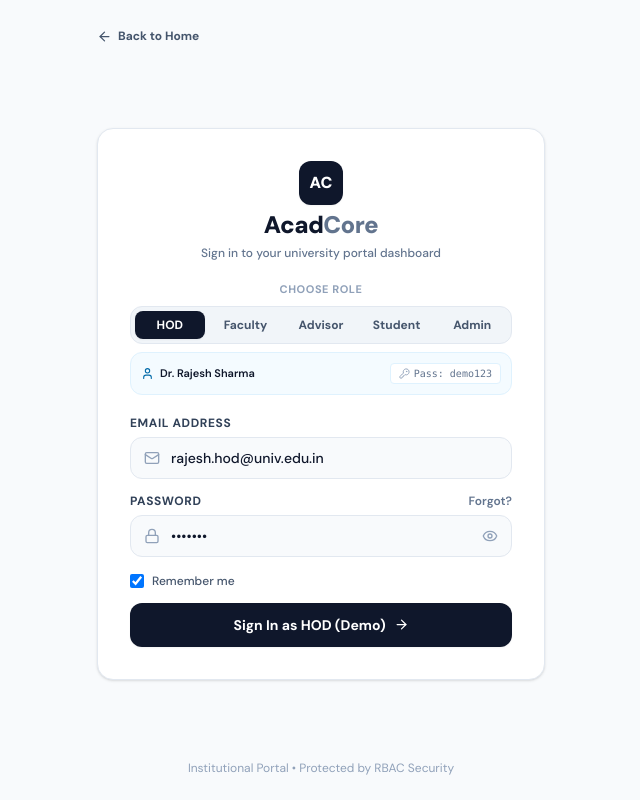
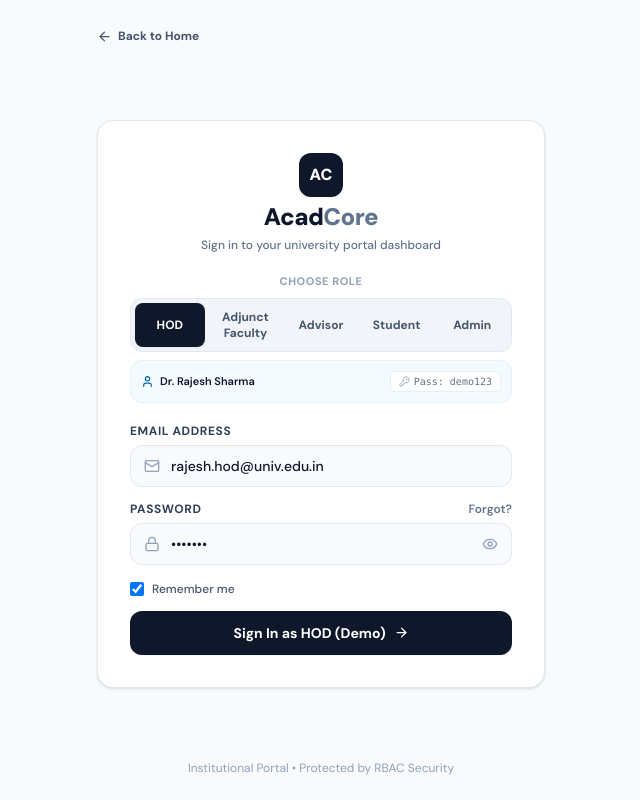
Before and after one commit to its5zoo/temp1, a React (Vite) app in the folder client/: page /login in a window 1280 px wide. Shown: the whole page, without its empty margins (319-959 px from the left). Built offline with nearby package versions, Linux system fonts and the light colour scheme; no server answers.

Commit message:
feat: customize faculty portal to Adjunct Faculty (Visiting Industry Trainer) specialized in bootcamps and advanced training

```diff
--- a/client/src/components/faculty/FacultyOverviewTab.jsx
+++ b/client/src/components/faculty/FacultyOverviewTab.jsx
@@ -31,11 +31,11 @@ export default function FacultyOverviewTab({ overviewData, setActiveTab }) {
                 {profile?.name || 'Prof. Priya Sharma'}
               </h2>
               <span className="px-2.5 py-0.5 rounded-full text-xs font-bold bg-slate-100 text-slate-800 border border-slate-300">
-                Associate Professor
+                Adjunct Faculty (Visiting Trainer)
               </span>
             </div>
             <p className="text-sm text-slate-500 mt-1">
-              Department of Computer Science & Engineering • Cabin: Academic Block B, Room 308
+              Department of Computer Science & Engineering • Industry Training & Bootcamp Track
             </p>
           </div>
         </div>
--- a/client/src/components/layout/Sidebar.jsx
+++ b/client/src/components/layout/Sidebar.jsx
@@ -267,7 +267,7 @@ export default function Sidebar() {
         <div className="user-info">
           <p className="user-name">{user?.name || 'User'}</p>
           <p className="user-role">
-            {isHOD ? 'Department Chair' : isAdvisor ? 'Academic Advisor' : isFaculty ? 'Associate Professor' : user?.role ? user.role.replace('_', ' ') : 'Faculty'}
+            {isHOD ? 'Department Chair' : isAdvisor ? 'Academic Advisor' : isFaculty ? 'Adjunct Faculty (Trainer)' : user?.role ? user.role.replace('_', ' ') : 'Faculty'}
           </p>
         </div>
         <button className="logout-btn" onClick={handleLogout} title="Logout">
--- a/client/src/pages/AdjunctDashboard.jsx
+++ b/client/src/pages/AdjunctDashboard.jsx
@@ -138,14 +138,14 @@ export default function AdjunctDashboard({ initialTab = 'dashboard' }) {
         <div>
           <div className="flex items-center gap-2">
             <h1 className="text-2xl font-extrabold text-slate-900 tracking-tight">
-              Faculty Teaching Portal
+              Adjunct Faculty & Training Portal
             </h1>
             <span className="px-2.5 py-0.5 rounded-md text-xs font-semibold bg-slate-100 text-slate-900 border border-slate-300">
-              Teaching & Curriculum Suite
+              Visiting Industry Fellow & Training Suite
             </span>
           </div>
           <p className="text-xs text-slate-500 mt-1">
-            Welcome back, <strong className="text-slate-900">{user?.name || 'Prof. Priya Sharma'}</strong>. Manage courses, timetable, daily attendance, student results & announcements.
+            Welcome back, <strong className="text-slate-900">{user?.name || 'Prof. Priya Sharma'}</strong>. Manage training modules, timetable, daily trainee attendance, assessment results & announcements.
           </p>
         </div>
 
--- a/client/src/pages/Login.jsx
+++ b/client/src/pages/Login.jsx
@@ -30,9 +30,9 @@ const ROLE_PRESETS = [
     icon: Building2
   },
   {
-    id: 'faculty',
-    label: 'Faculty',
-    fullName: 'Faculty Member',
+    id: 'adjunct_faculty',
+    label: 'Adjunct Faculty',
+    fullName: 'Adjunct Faculty (Visiting Trainer)',
     name: 'Prof. Priya Sharma',
     email: 'priya.faculty@univ.edu.in',
     legacyEmail: 'jane.adjunct@univ.edu',
```
Also changed, not shown: 2 other files (tests, documents, lock files or other folders).
